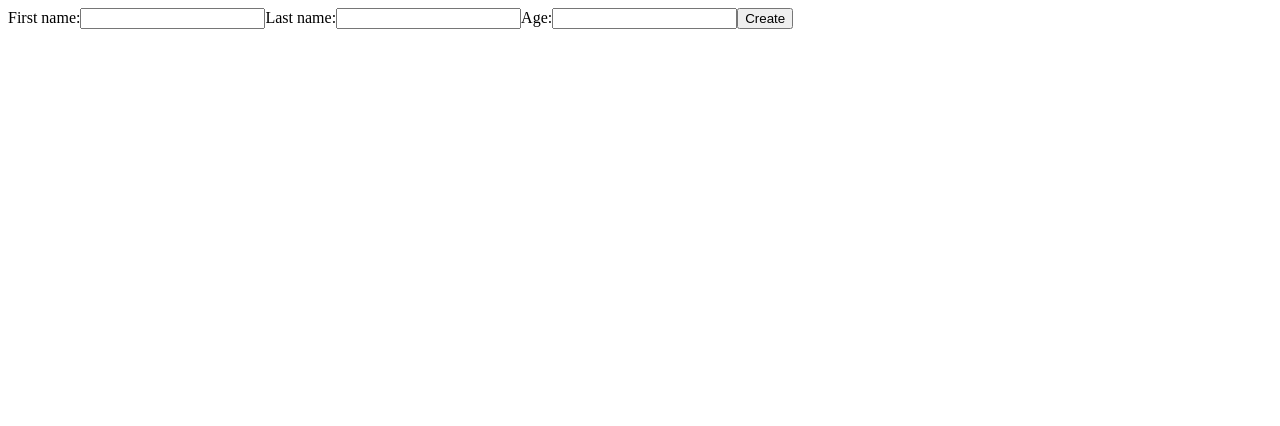
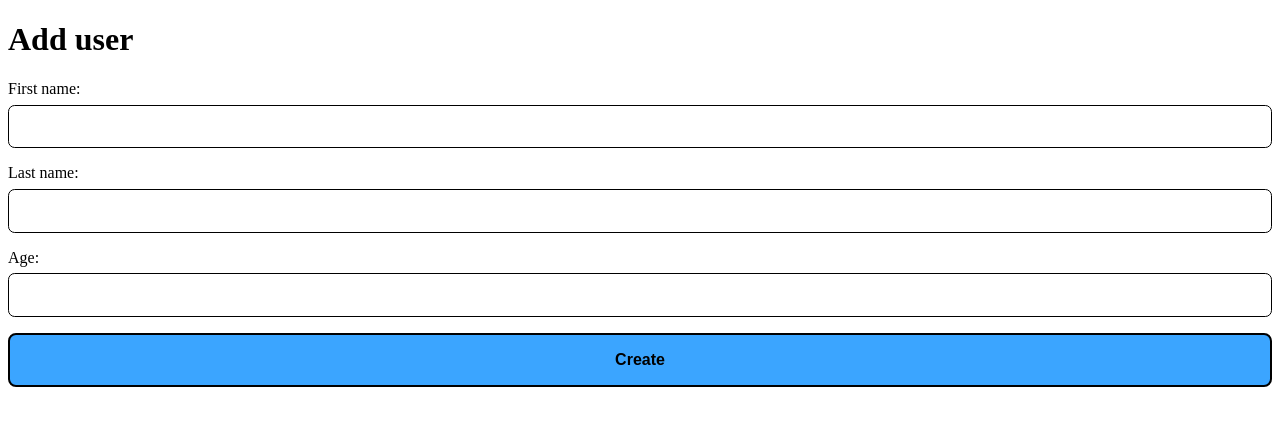
Before and after one commit to juliansoto-ksquare/users-app-client, a React (Create React App) app: page /add in a window 1280 px wide. Shown: the top 426 px of the page. Built offline with nearby package versions, Linux system fonts and the light colour scheme.

Commit message:
add styles to form to add users

```diff
--- a/src/Users/components/AddUserForm.tsx
+++ b/src/Users/components/AddUserForm.tsx
@@ -1,26 +1,53 @@
 import React from 'react';
+import styled from 'styled-components';
 
 export interface IUserFormProps {
     onSubmit: (event: React.FormEvent) => void;
 }
 
+const Label = styled.label`
+    display: flex;
+    flex-direction: column;
+    font-size: 1em;
+    margin-bottom: 1em;
+`;
+
+const Input = styled.input`
+    background: white;
+    margin-top: 0.5em;
+    padding: 1em;
+    border: solid 1px black;
+    border-radius: 0.5em;
+`;
+
+const Button = styled.button`
+    padding: 1em;
+    width: 100%;
+    font-size: 1em;
+    border: solid 2px black;
+    border-radius: 0.5em;
+    background: #3ba5ff;
+    font-weight: bold;
+`;
+
 export const AddUserForm: React.FC<IUserFormProps> = ({onSubmit}) => {
     return (
         <div>
+            <h1>Add user</h1>
             <form onSubmit={onSubmit}>
-                <label>
+                <Label>
                     First name:
-                    <input name="firstName" type="text" required />
-                </label>
-                <label>
+                    <Input name="firstName" type="text" required />
+                </Label>
+                <Label>
                     Last name:
-                    <input name="lastName" type="text" required />
-                </label>
-                <label>
+                    <Input name="lastName" type="text" required />
+                </Label>
+                <Label>
                     Age:
-                    <input name="age" type="number" required />
-                </label>
-                <button>Create</button>
+                    <Input name="age" type="number" required />
+                </Label>
+                <Button>Create</Button>
             </form>
         </div>
     )
```
